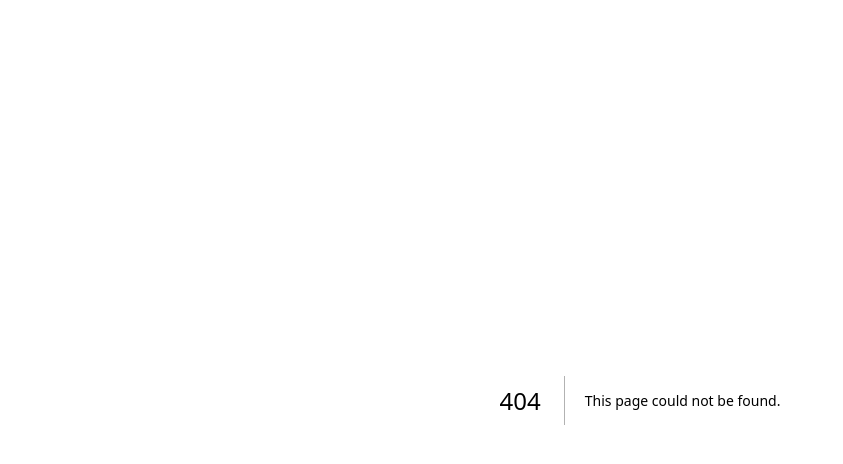
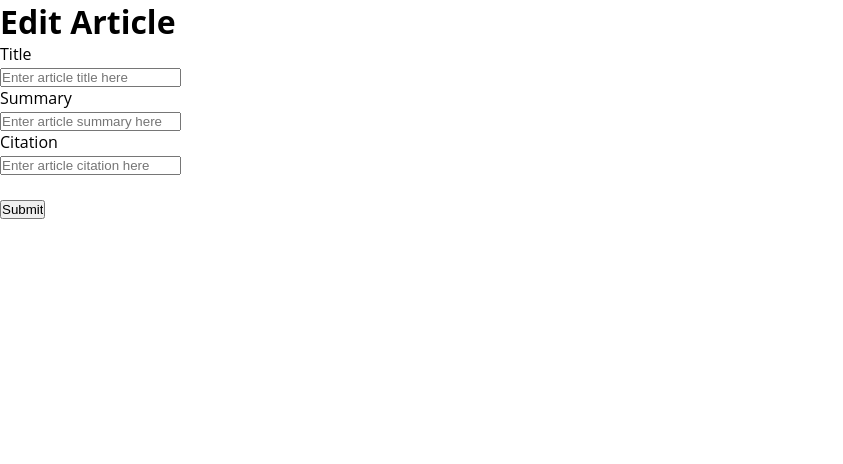
Before and after one commit to CISE5001/speed_front_end, a Next.js app: page /editArticle/1 in a window 1280 px wide. Before the commit this address had no page. Shown: the top 464 px of the page, without its empty margins (0-843 px from the left). Built offline with nearby package versions, Linux system fonts and the light colour scheme; no server answers.

Commit message:
Built out base functionality for user, moderator and analyst including dynamic article page for the admin to input information.

```diff
--- /dev/null
+++ b/pages/editArticle/[id]/index.tsx
@@ -0,0 +1,116 @@
+import axios from "axios"
+import React, { useState } from 'react';
+
+export default function Home({submittedArticles}: HomeProps) {
+
+  const [title, setTitle] = useState(submittedArticles && submittedArticles ? submittedArticles.articleTitle : "");
+  const [summary, setSummary] = useState("");
+  const [citation, setCitation] = useState("");
+
+  const handleSubmit = async (e: React.FormEvent<HTMLFormElement>) => {
+    e.preventDefault();
+
+    const currentDate = new Date();
+    const formattedDate = `${currentDate.getDate()}/${currentDate.getMonth() + 1}/${currentDate.getFullYear()}`;
+
+    const postData = {
+      dateSubmitted: formattedDate,
+      articleTitle: title,
+      articleCitation: citation,
+      summary: summary
+    }
+
+    try {
+      const response = await axios.post('https://speed-back-end-git-feature-working-cise5001.vercel.app/api/articles/', postData);
+      console.log(response.data);
+
+      try {
+        const url = `https://speed-back-end-git-feature-working-cise5001.vercel.app/api/articles/approvedArticles/completed/${submittedArticles && submittedArticles ? submittedArticles._id : ""}`
+        console.log(url)
+        const response = await axios.put(url);
+
+        if (response.data && response.data.submittedArticles) {
+          console.log("Updated Status")
+        }
+      } catch (error) {
+        console.error("Error fetching data:", error);
+      }
+
+    } catch (error) {
+      console.error("Error posting data:", error);
+    }
+  }
+
+  return (
+    <div>
+      <h1>Edit Article</h1>
+      <p>Title</p>
+        <form id="userSubmit" onSubmit={handleSubmit}>
+          <input
+            type="text"
+            name="articleTitle"
+            placeholder="Enter article title here"
+            value={title}  // Auto-populate the input field with the title value
+            onChange={e => setTitle(e.target.value)}
+            />
+          <p>Summary</p>
+          <input
+            type="text"
+            name="articleTitle"
+            placeholder="Enter article summary here"
+            value={summary}
+            onChange={e => setSummary(e.target.value)}
+            />
+          <p>Citation</p>
+          <input
+            type="text"
+            name="articleTitle"
+            placeholder="Enter article citation here"
+            value={citation}
+            onChange={e => setCitation(e.target.value)}
+            />
+            <p><br /></p>
+          <input type="submit" value="Submit" />
+        </form>
+    </div>
+  )
+}
+
+export async function getServerSideProps(context: any) {
+  const id = context.query.id;
+
+  console.log("In getServerSideProps");
+
+  try {
+    const response = await axios.get(`https://speed-back-end-git-feature-working-cise5001.vercel.app/api/articles/approvedArticles/${id}`);
+
+    console.log(response.data);
+
+    if (response.data) {
+      return {
+        props: {
+          submittedArticles: response.data
+        }
+      };
+    }
+  } catch (error) {
+    console.error("Error fetching data:", error);
+  }
+
+  return {
+    props: {
+      submittedArticles: []
+    }
+  };
+}
+
+type Article = {
+  _id: string;
+  dateSubmitted: string;
+  articleTitle: string;
+  status: string;
+};
+
+type HomeProps = {
+  submittedArticles: Article;
+};
--- a/pages/index.tsx
+++ b/pages/index.tsx
@@ -21,9 +21,10 @@ type ArticlesProps = {
 
 const Articles: NextPage<ArticlesProps> = ({ articles }) => {
   const headers: { key: keyof ArticlesInterface; label: string }[] = [
+    { key: "articleTitle", label: "Title" },
+    { key: "summary", label: "Summary" },
+    { key: "articleCitation", label: "Citation" },
     { key: "dateSubmitted", label: "Date" },
-    { key: "articleTitle", label: "Title" },
-    { key: "status", label: "Status" },
   ];
 
   const [articleTitle, setTitle] = useState("");
```
Also changed, not shown: pages/analyst.tsx (+14 -8 lines), pages/moderation.tsx (+23 -1 lines).
